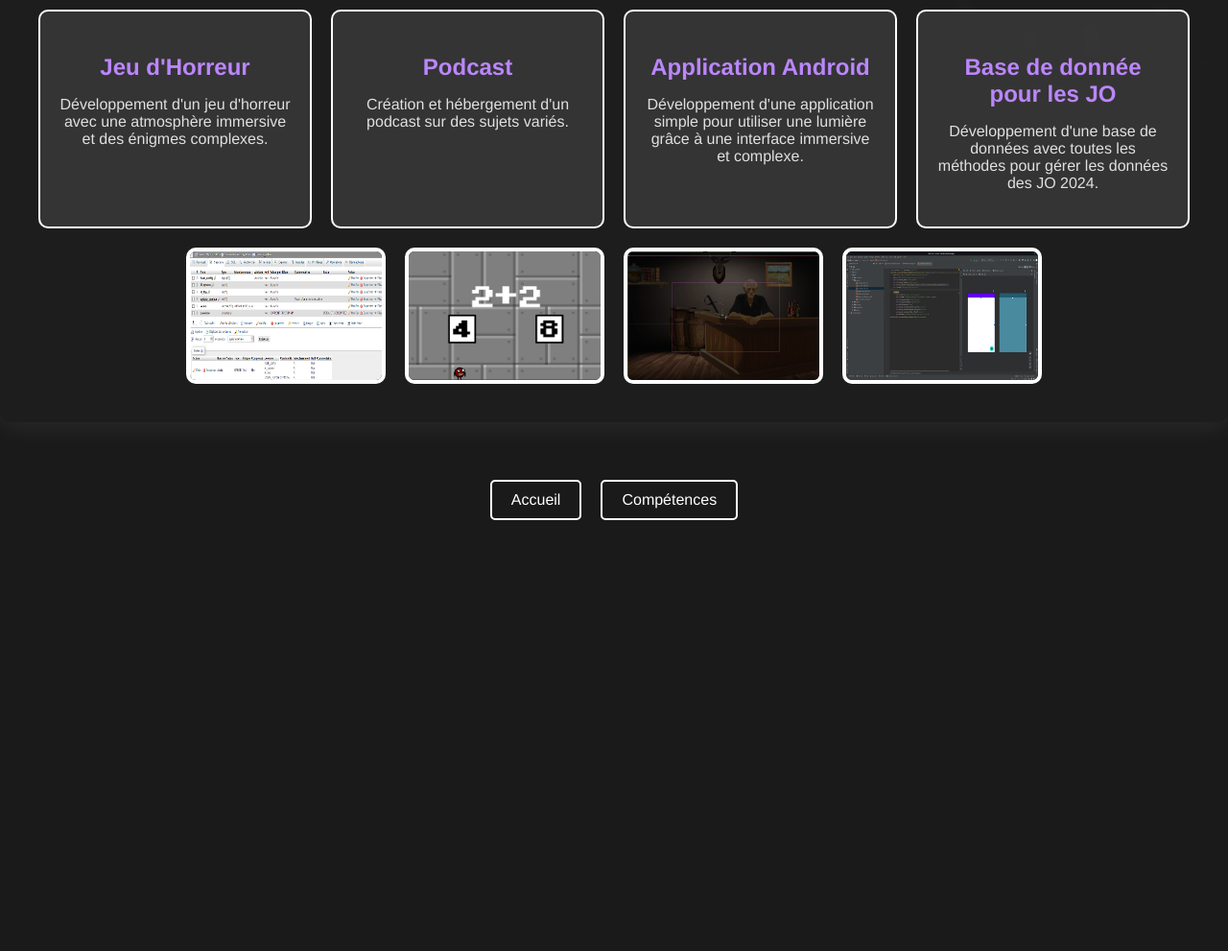
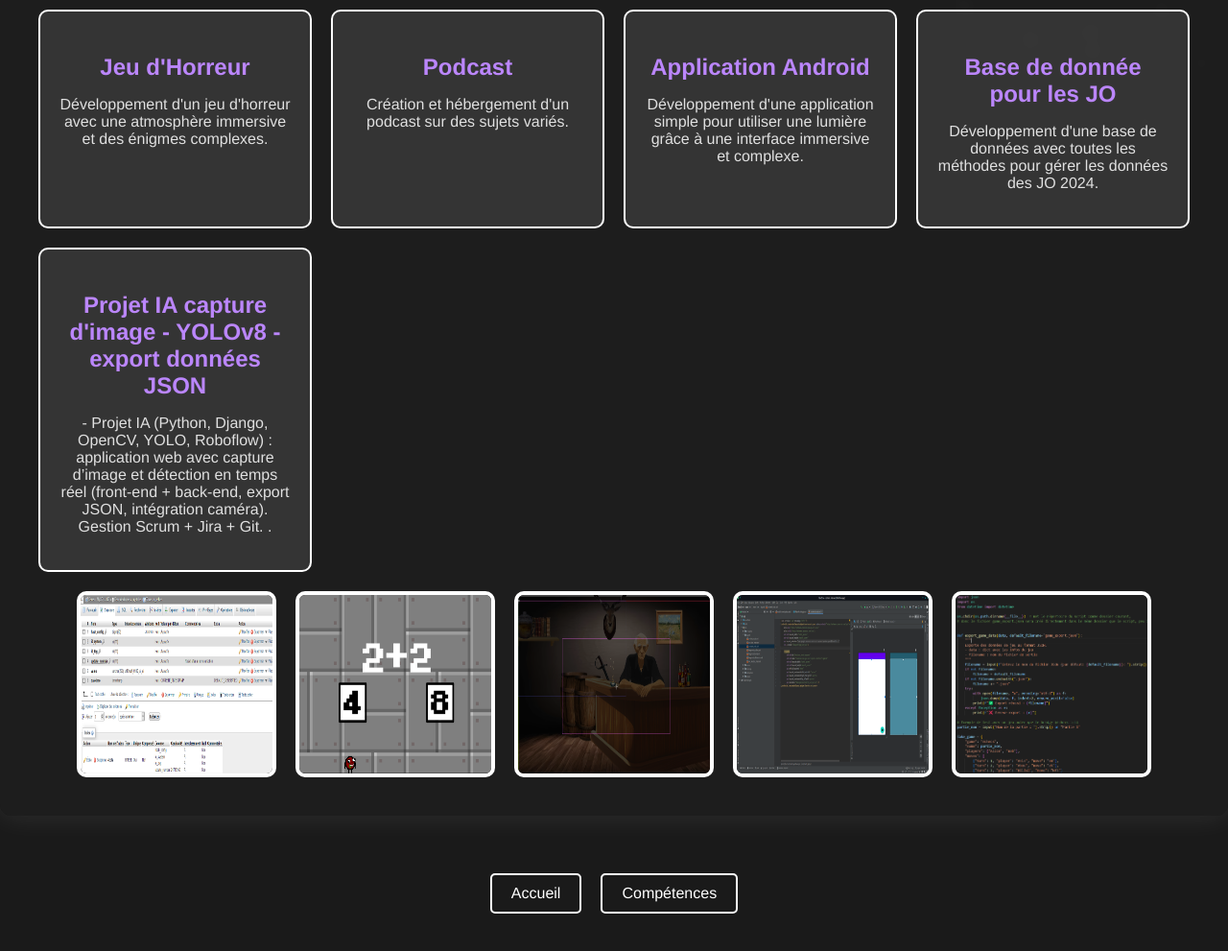
Before and after one commit to Zachary-cmd-B/Portfolio, a plain HTML site: page Projet.html in a window 1280 px wide. Shown: the part 609-1600 px from the top of the page at 96% size. Before the commit the page ends 1191 px from the top, so only its background shows below. Drawn offline with Linux system fonts and the light colour scheme.

Commit message:
Update Projet.html

```diff
--- a/Projet.html
+++ b/Projet.html
@@ -229,6 +229,12 @@
                     <h3>Base de donnée pour les JO</h3>
                     <p>Développement d'une base de données avec toutes les méthodes pour gérer les données des JO 2024.</p>
                 </div>
+
+                <div class="project-card">
+                    <h3>Projet IA capture d'image - YOLOv8 - export données JSON</h3>
+                    <p>- Projet IA (Python, Django, OpenCV, YOLO, Roboflow) : application web avec capture d’image et détection en temps réel (front-end + back-end, export JSON, intégration caméra).
+                        Gestion Scrum + Jira + Git. .</p>
+                </div>
             </div>
 
             <!-- Conteneur pour les images -->
@@ -237,6 +243,7 @@
                 <img src="images/Dookey.png" alt="Dookey">
                 <img src="images/AutreJeu.png" alt="Autre Jeu">
                 <img src="images/AndroidStudio.png" alt="Android Studio">
+                <img src="images/Python_json.png" alt="Projet IA">
             </div>
         </main>
     </div>
```
